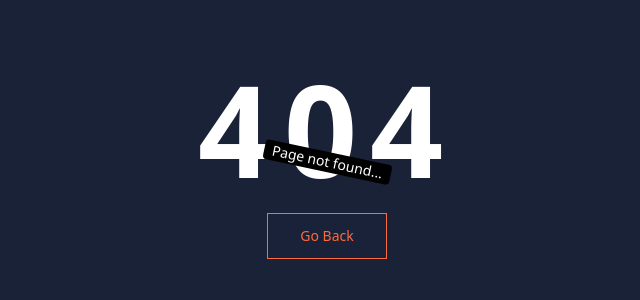
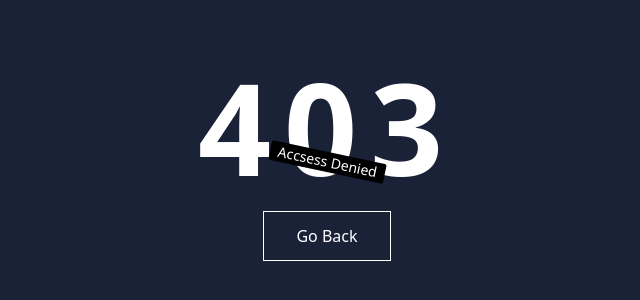
Before and after one commit to vipultiwari22/BackendProject, a React (Vite) app in the folder Frontend/lms-fronted/: page /denied in a window 1280 px wide. Before the commit this address had no page. Shown: the part 238-538 px from the top of the page, without its empty margins (313-953 px from the left). Built offline with nearby package versions, Linux system fonts and the light colour scheme.

Commit message:
denied page added

```diff
--- a/Frontend/lms-fronted/src/App.jsx
+++ b/Frontend/lms-fronted/src/App.jsx
@@ -8,6 +8,7 @@
 import Login from "./Pages/Login";
 import Course from "./Pages/CoursesPages/Course";
 import Contact from "./Pages/Contact";
+import Denied from "./Pages/Denied";
 
 function App() {
   const [count, setCount] = useState(0);
@@ -21,6 +22,7 @@
         <Route path="/login" element={<Login />}></Route>
         <Route path="/courses" element={<Course />}></Route>
         <Route path="/contactUs" element={<Contact />}></Route>
+        <Route path="/denied" element={<Denied />}></Route>
 
         <Route path="*" element={<NotFound />}></Route>
       </Routes>
--- /dev/null
+++ b/Frontend/lms-fronted/src/Pages/Denied.jsx
@@ -0,0 +1,19 @@
+import React from 'react'
+import { useNavigate } from 'react-router-dom'
+
+function Denied() {
+    const Navigate = useNavigate();
+    return (
+        <main className='h-screen w-full flex flex-col justify-center items-center bg-[#1A2238]'>
+            <h1 className='text-9xl font-extrabold text-white tracking-widest'>
+                403
+            </h1>
+            <div className='bg-black text-white px-2 text-sm rounded-sm rotate-12 absolute'>Accsess Denied</div>
+            <button onClick={() => Navigate(-1)} className='mt-5'>
+                <span className='block relative text-white px-8 py-3 bg-[#1A2238] border border-current'>Go Back</span>
+            </button>
+        </main>
+    )
+}
+
+export default Denied
```
